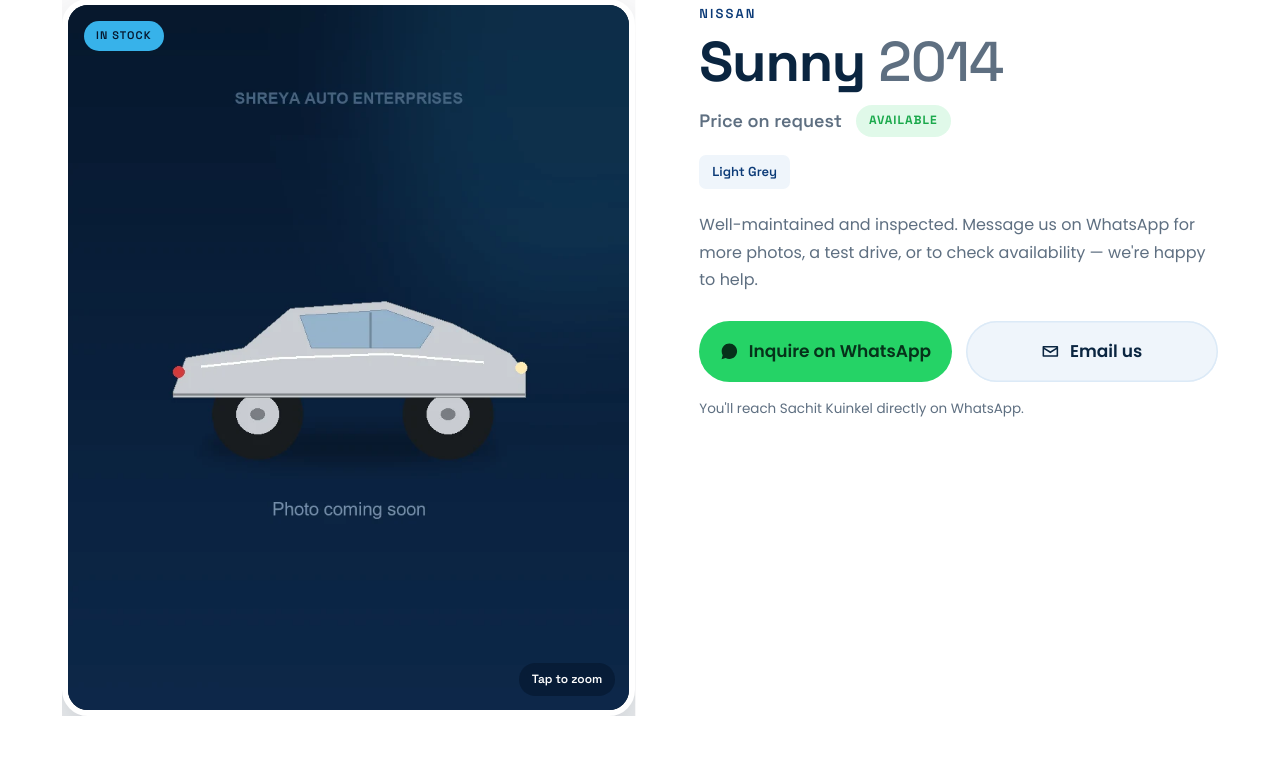
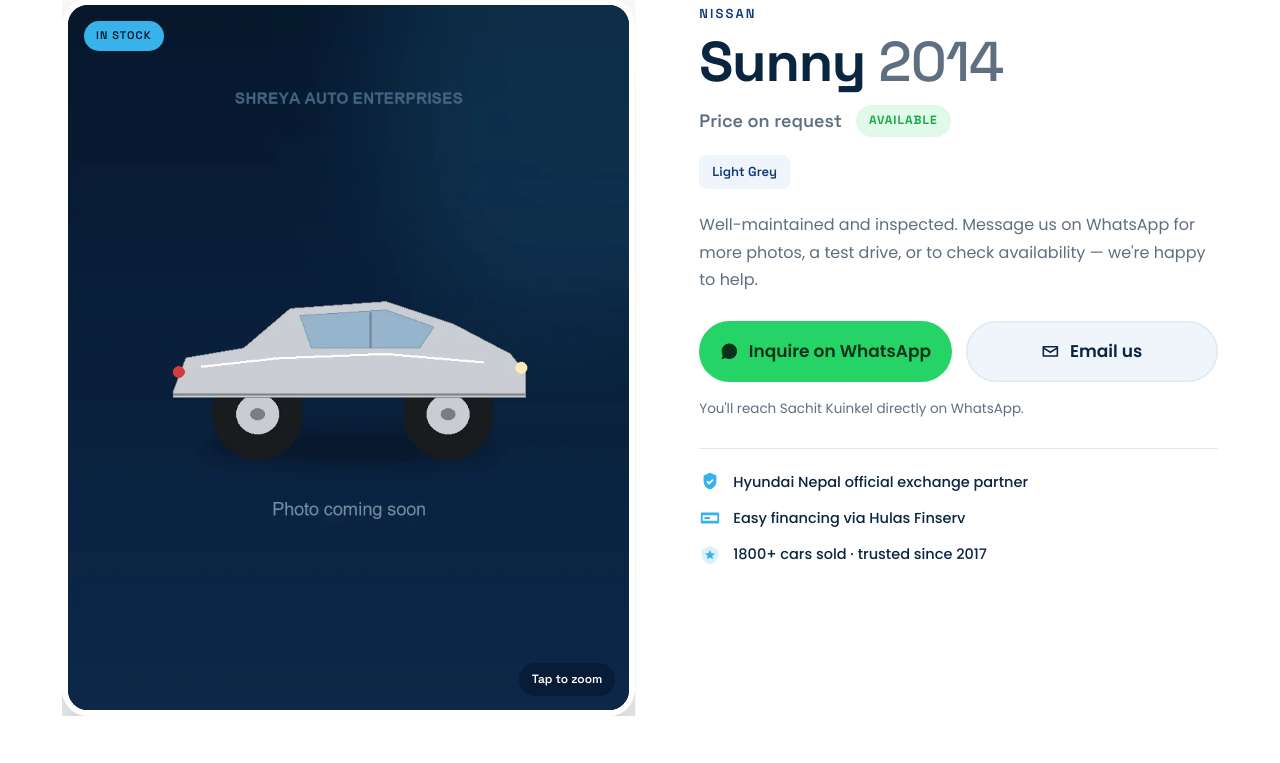
Before and after one commit to sasam17/shreya-auto-enterprises, a Flask app: page /car/1 in a window 1280 px wide. Shown: the part 165-928 px from the top of the page. Run offline with Flask 3, Linux system fonts and the light colour scheme; some libraries are stand-ins or nearby versions.

Commit message:
Fix car detail page: absolute asset paths + design polish
The /car/<id> page rendered unstyled (giant raw logo) because its CSS/JS/
image links were relative — on a nested route like /car/10 they resolved to
/car/assets/... and 404'd. Switched them to root-absolute (/assets/...), so
the page now loads exactly like the rest of the site. Also added a trust
strip (Hyundai exchange partner, Hulas Finserv financing, 1800+ sold) to fill
the space and a subtle photo zoom-on-hover. Verified on a live Flask server.

Co-Authored-By: Claude Opus 4.8 <noreply@anthropic.com>

```diff
--- a/static/assets/css/styles.css
+++ b/static/assets/css/styles.css
@@ -291,6 +291,12 @@ body.lang-np .cardetail__status{letter-spacing:normal}
 .cardetail__email{background:var(--off); color:var(--ink); box-shadow:inset 0 0 0 1.5px var(--mist)}
 .cardetail__email:hover{box-shadow:inset 0 0 0 1.5px var(--cyan)}
 .cardetail__reply{margin-top:16px; font-size:13.5px; color:var(--ink-muted)}
+.cardetail__media img.is-cover{transition:transform .6s var(--ease)}
+.cardetail__media:hover img.is-cover{transform:scale(1.04)}
+/* trust strip — fills the space under the CTA and builds confidence */
+.cardetail__trust{list-style:none; padding:22px 0 0; margin:28px 0 0; border-top:1px solid var(--mist); display:flex; flex-direction:column; gap:13px}
+.cardetail__trust li{display:flex; align-items:center; gap:12px; font-size:14.5px; font-weight:500; color:var(--ink)}
+.cardetail__trust svg{width:22px; height:22px; color:var(--cyan); flex:0 0 auto}
 @media (max-width:860px){
   .cardetail__grid{grid-template-columns:1fr; gap:26px}
   .cardetail__info{position:static}
--- a/templates/car.html
+++ b/templates/car.html
@@ -17,12 +17,12 @@
   <title>{{ car.brand }} {{ car.name }}{% if car.year %} {{ car.year }}{% endif %} — Shreya Auto Enterprises</title>
   <meta name="description" content="{{ car.brand }} {{ car.name }}{% if car.year %} ({{ car.year }}){% endif %} for sale at Shreya Auto Enterprises, Bishalnagar, Kathmandu. Inquire on WhatsApp." />
   <meta name="theme-color" content="#06182e" />
-  <link rel="icon" href="assets/img/logo.jpg" />
+  <link rel="icon" href="/assets/img/logo.jpg" />
   <link rel="preconnect" href="https://fonts.googleapis.com" />
   <link rel="preconnect" href="https://fonts.gstatic.com" crossorigin />
   <link rel="stylesheet" media="print" onload="this.media='all'" href="https://fonts.googleapis.com/css2?family=Noto+Sans+Devanagari:wght@400;500;600;700&family=Poppins:wght@400;500;600&family=Space+Grotesk:wght@500;600;700&display=swap" />
   <noscript><link rel="stylesheet" href="https://fonts.googleapis.com/css2?family=Noto+Sans+Devanagari:wght@400;500;600;700&family=Poppins:wght@400;500;600&family=Space+Grotesk:wght@500;600;700&display=swap" /></noscript>
-  <link rel="stylesheet" href="assets/css/styles.css?v=38" />
+  <link rel="stylesheet" href="/assets/css/styles.css?v=39" />
 </head>
 {% set label = car.brand ~ ' ' ~ car.name ~ (' ' ~ car.year if car.year else '') %}
 {% set inquiry = "Hello Shreya Auto, I'm interested in the " ~ label ~ (" (" ~ car.specs[0] ~ ")" if car.specs else "") ~ ". Is it still available?" %}
@@ -78,9 +78,9 @@
       </div>
 
       <div class="cardetail__grid">
-        <figure class="cardetail__media reveal-img" data-full="{{ car.full }}" aria-label="{{ label }}">
+        <figure class="cardetail__media reveal-img" data-full="/{{ car.full }}" aria-label="{{ label }}">
           <span class="car-card__badge">{{ car.badge }}</span>
-          <img class="is-{{ 'contain' if car.fit == 'contain' else 'cover' }}" src="{{ car.full }}" width="800" height="1000" onerror="this.onerror=null;this.src='{{ car.img }}'" alt="{{ label }} for sale at Shreya Auto Enterprises" />
+          <img class="is-{{ 'contain' if car.fit == 'contain' else 'cover' }}" src="/{{ car.full }}" width="800" height="1000" onerror="this.onerror=null;this.src='/{{ car.img }}'" alt="{{ label }} for sale at Shreya Auto Enterprises" />
           <span class="cardetail__zoom" data-en="Tap to zoom" data-np="जुम गर्न ट्याप गर्नुहोस्">Tap to zoom</span>
         </figure>
 
@@ -117,6 +117,12 @@
             </a>
           </div>
           <p class="cardetail__reply reveal-up" data-delay="5" data-en="You'll reach Sachit Kuinkel directly on WhatsApp." data-np="तपाईं सचित कुइँकेललाई सिधै व्हाट्सएपमा सम्पर्क गर्नुहुनेछ।">You'll reach Sachit Kuinkel directly on WhatsApp.</p>
+
+          <ul class="cardetail__trust reveal-up" data-delay="6">
+            <li><svg viewBox="0 0 24 24" aria-hidden="true"><path fill="currentColor" d="m12 2 7 3v6c0 4.4-3 8.4-7 9-4-.6-7-4.6-7-9V5l7-3Zm-1 13 5-5-1.4-1.4L11 12.2 9.4 10.6 8 12l3 3Z"/></svg><span data-en="Hyundai Nepal official exchange partner" data-np="Hyundai Nepal आधिकारिक एक्सचेन्ज साझेदार">Hyundai Nepal official exchange partner</span></li>
+            <li><svg viewBox="0 0 24 24" aria-hidden="true"><path fill="currentColor" d="M3 6h18a1 1 0 0 1 1 1v10a1 1 0 0 1-1 1H3a1 1 0 0 1-1-1V7a1 1 0 0 1 1-1Zm1 3v6h16V9H4Zm2 2h6v2H6v-2Z"/></svg><span data-en="Easy financing via Hulas Finserv" data-np="Hulas Finserv मार्फत सजिलो फाइनान्सिङ">Easy financing via Hulas Finserv</span></li>
+            <li><svg viewBox="0 0 24 24" aria-hidden="true"><path fill="currentColor" d="M12 2 3 6v6c0 5 3.8 9.4 9 10 5.2-.6 9-5 9-10V6l-9-4Z" opacity=".18"/><path fill="currentColor" d="M12 6.5 13.6 10l3.9.3-3 2.5.9 3.8L12 14.7 8.6 16.6l.9-3.8-3-2.5 3.9-.3L12 6.5Z"/></svg><span data-en="1800+ cars sold · trusted since 2017" data-np="१८००+ गाडी बिक्री · २०१७ देखि भरपर्दो">1800+ cars sold · trusted since 2017</span></li>
+          </ul>
         </div>
       </div>
     </div>
@@ -165,6 +171,6 @@
     <video id="lightboxVideo" controls playsinline preload="none" hidden></video>
   </div>
 
-  <script src="assets/js/main.js?v=38" defer></script>
+  <script src="/assets/js/main.js?v=39" defer></script>
 </body>
 </html>
--- a/templates/cars.html
+++ b/templates/cars.html
@@ -22,7 +22,7 @@
   <link rel="preconnect" href="https://fonts.gstatic.com" crossorigin />
   <link rel="stylesheet" media="print" onload="this.media='all'" href="https://fonts.googleapis.com/css2?family=Noto+Sans+Devanagari:wght@400;500;600;700&family=Poppins:wght@400;500;600&family=Space+Grotesk:wght@500;600;700&display=swap" />
   <noscript><link rel="stylesheet" href="https://fonts.googleapis.com/css2?family=Noto+Sans+Devanagari:wght@400;500;600;700&family=Poppins:wght@400;500;600&family=Space+Grotesk:wght@500;600;700&display=swap" /></noscript>
-  <link rel="stylesheet" href="assets/css/styles.css?v=38" />
+  <link rel="stylesheet" href="assets/css/styles.css?v=39" />
 </head>
 <body>
   <a class="skip-link" href="#carsGrid">Skip to content</a>
@@ -152,6 +152,6 @@
       window.SHREYA_PARTNERS = _shreya.partners;
     } catch (e) { console.error("Could not read injected showroom data:", e); }
   </script>
-  <script src="assets/js/main.js?v=38" defer></script>
+  <script src="assets/js/main.js?v=39" defer></script>
 </body>
 </html>
--- a/templates/index.html
+++ b/templates/index.html
@@ -75,7 +75,7 @@
   }
   </script>
 
-  <link rel="stylesheet" href="assets/css/styles.css?v=38" />
+  <link rel="stylesheet" href="assets/css/styles.css?v=39" />
 </head>
 <body>
   <a class="skip-link" href="#cars">Skip to content</a>
@@ -579,6 +579,6 @@
       window.SHREYA_REVIEWS = _shreya.reviews;
     } catch (e) { console.error("Could not read injected showroom data:", e); }
   </script>
-  <script src="assets/js/main.js?v=38" defer></script>
+  <script src="assets/js/main.js?v=39" defer></script>
 </body>
 </html>
```
